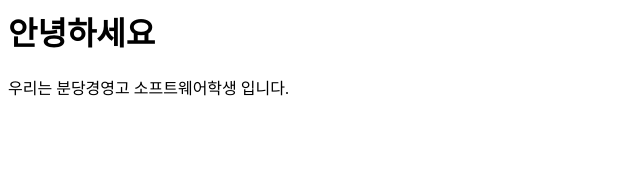
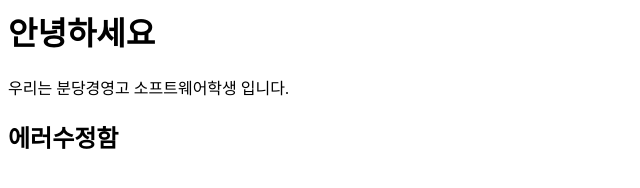
Before and after one commit to lsy0194/Project2, a plain HTML site: page index.html in a window 1280 px wide. Shown: the whole page, without its empty margins (0-640 px from the left). Drawn offline with Linux system fonts and the light colour scheme.

Commit message:
에러 수정함

```diff
--- a/index.html
+++ b/index.html
@@ -1,3 +1,4 @@
 <h1>안녕하세요</h1>
 우리는 분당경영고
 소프트웨어학생 입니다.
+<h2>에러수정함</h2>
```
